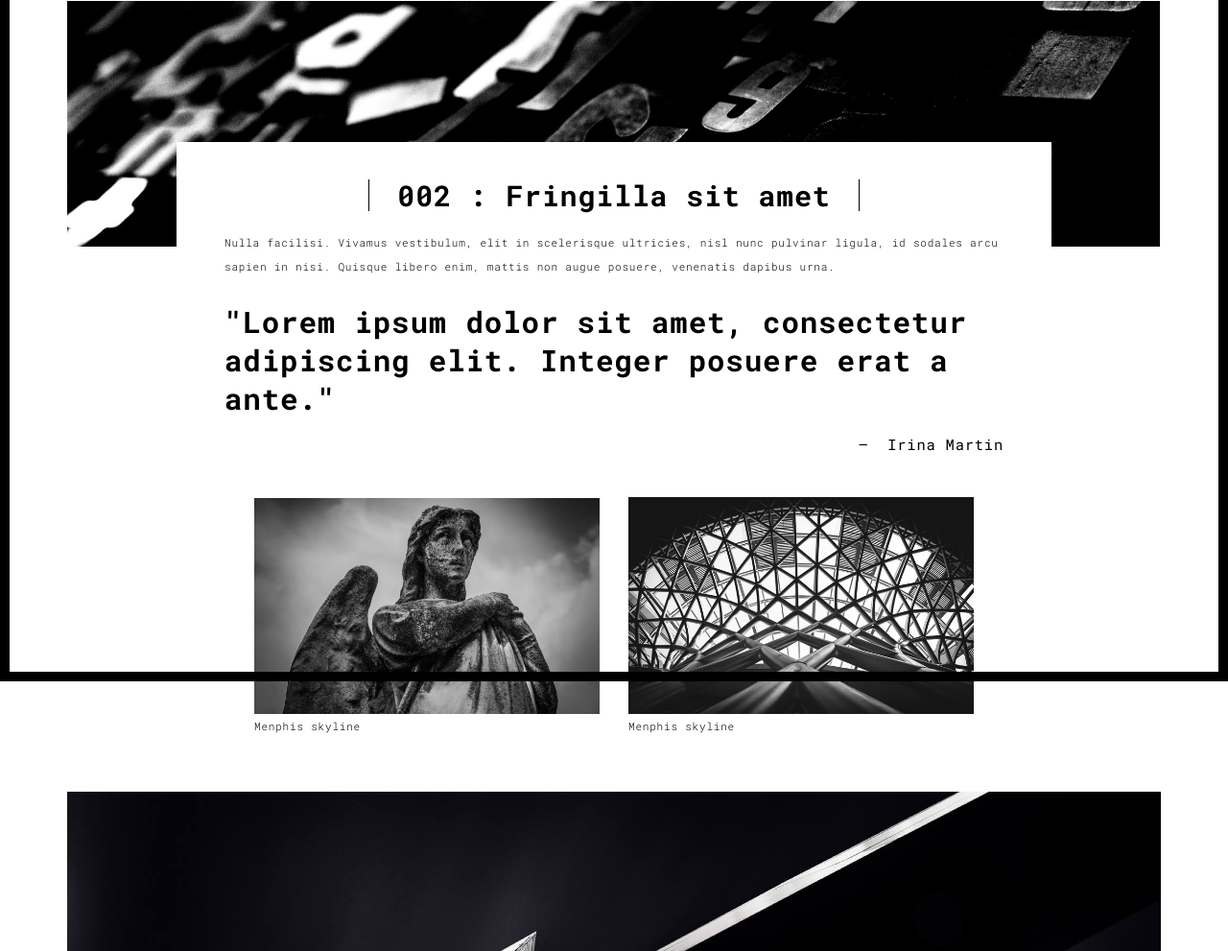
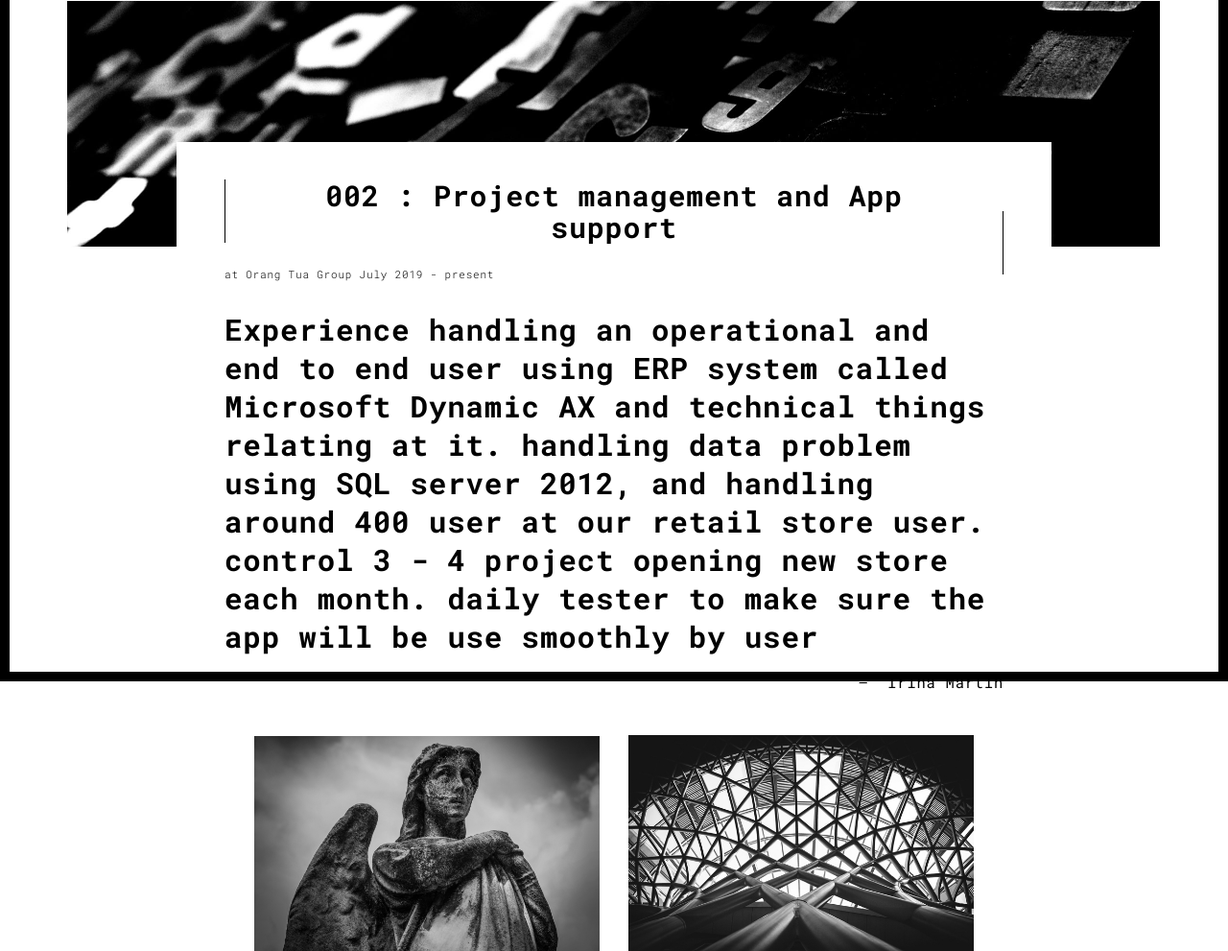
Before and after one commit to michaelrichie/portfo, a Flask app: page /work2.html in a window 1280 px wide. Shown: the part 90-1081 px from the top of the page at 96% size. Run offline with Flask 2, Linux system fonts and the light colour scheme; some libraries are stand-ins or nearby versions.

Commit message:
workedited

```diff
--- a/templates/work.html
+++ b/templates/work.html
@@ -66,7 +66,7 @@
           <p>At PT Anabatic Technologies . October 2018 - March 2019</p>
 
           <blockquote>
-            <p>"Lorem ipsum dolor sit amet, consectetur adipiscing elit. Integer posuere erat a ante."</p>
+            <p>As an internship student at Anabatic, my job is to understand company products, business process, technical things untill about how to use it and provide a power point for my mentor to present it to client and introduce our product as a presales. before present our team usually looking for the client details and guess what they looking for by googling and analyzing together.</p>
             <small class="pull-right">Irina Martin</small>
           </blockquote>
         </div>
--- a/templates/work2.html
+++ b/templates/work2.html
@@ -63,12 +63,13 @@
         <img src="./static/assets/images/work001-01.jpg" class="img-responsive" alt="">
         <div class="card-container">
           <div class="text-center">
-            <h1 class="h2">002 : Fringilla sit amet</h1>
+            <h1 class="h2">002 : Project management and App support</h1>
           </div>
-          <p>Nulla facilisi. Vivamus vestibulum, elit in scelerisque ultricies, nisl nunc pulvinar ligula, id sodales arcu sapien in nisi. Quisque libero enim, mattis non augue posuere, venenatis dapibus urna.</p>
+          <p>at Orang Tua Group July 2019 - present</p>
 
           <blockquote>
-            <p>"Lorem ipsum dolor sit amet, consectetur adipiscing elit. Integer posuere erat a ante."</p>
+            <p>Experience handling an operational and end to end user using ERP system called Microsoft Dynamic AX and technical things relating at it. handling data problem using SQL server 2012, and handling around 400 user at our retail store user. control 3 - 4 project opening new store each month.
+            daily tester to make sure the app will be use smoothly by user</p>
             <small class="pull-right">Irina Martin</small>
           </blockquote>
         </div>
```
